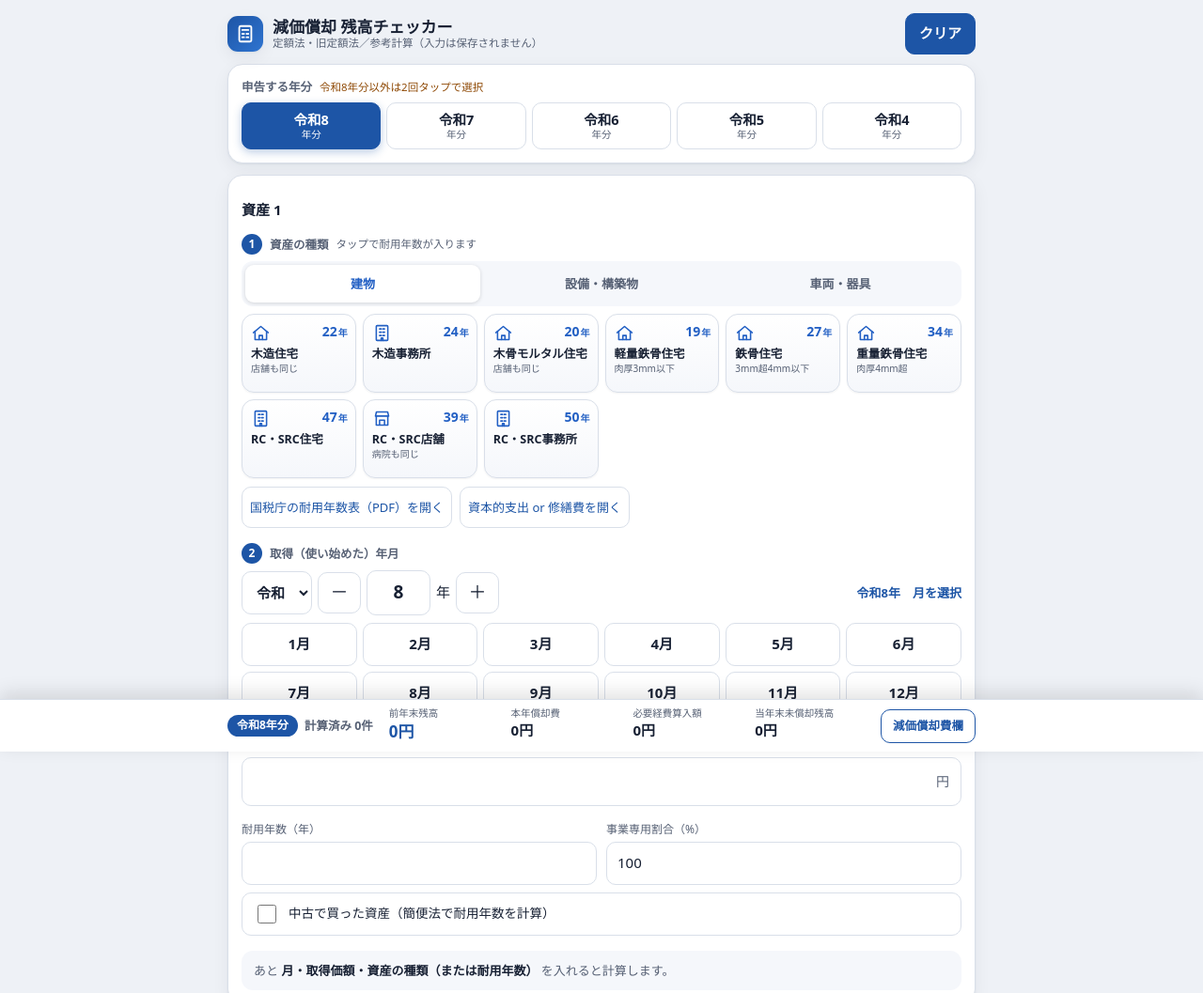
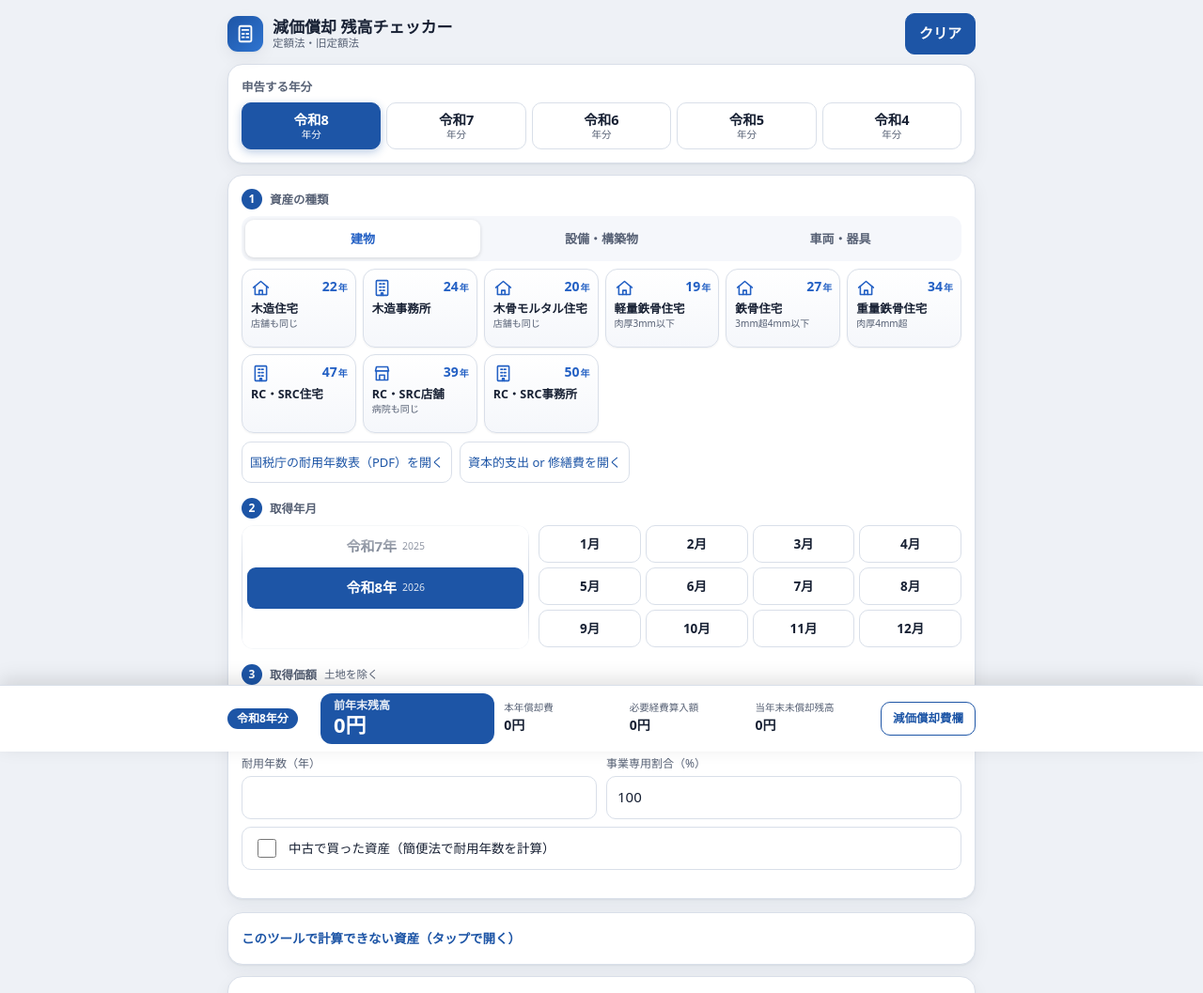
Before and after one commit to yosihiko918-ops/genka-checker, a plain HTML site: page index.html in a window 1280 px wide. Shown: the top 1057 px of the page at 94% size. Drawn offline with Linux system fonts and the light colour scheme.

Commit message:
Update to corrected version: year wheel picker, single asset, revised summary bar
Co-Authored-By: Claude Opus 5.5 <noreply@anthropic.com>

```diff
--- a/index.html
+++ b/index.html
@@ -88,10 +88,23 @@ input[readonly]{background:var(--soft);color:var(--sub)}
 button.pdf{font-weight:normal}
 .pdf{display:inline-flex;align-items:center;gap:6px;margin-top:9px;min-height:44px;padding:8px 12px;border:1px solid var(--line);border-radius:10px;color:var(--accent);text-decoration:none;font-size:13px;background:var(--card)}
 
-.yr{display:flex;align-items:center;gap:6px}
-.yr select{width:auto;font-weight:bold}
-.yr .yy{width:68px;text-align:center;font-size:19px;font-weight:bold}
-.stp{width:46px;padding:0;font-size:19px}
+.ymrow{display:grid;grid-template-columns:minmax(128px,40%) 1fr;gap:10px;align-items:start}
+.wheel{position:relative;height:132px;overflow-y:auto;scroll-snap-type:y mandatory;overscroll-behavior:contain;border:1px solid var(--line);border-radius:12px;background:var(--card);scrollbar-width:none;-webkit-overflow-scrolling:touch;
+  -webkit-mask-image:linear-gradient(180deg,rgba(0,0,0,.25) 0,#000 32%,#000 68%,rgba(0,0,0,.25) 100%);mask-image:linear-gradient(180deg,rgba(0,0,0,.25) 0,#000 32%,#000 68%,rgba(0,0,0,.25) 100%)}
+.wheel::-webkit-scrollbar{display:none}
+.wheel:focus-visible{outline:3px solid var(--accent-2);outline-offset:2px}
+.wpad{height:44px}
+.wi{height:44px;scroll-snap-align:center;display:flex;align-items:center;justify-content:center;gap:6px;cursor:pointer;color:var(--sub);transition:color .15s,transform .15s}
+.wi b{font-size:15px;font-weight:bold}
+.wi b i{font-style:normal;font-size:9.5px;font-weight:normal;margin-left:3px}
+.wi small{font-size:10.5px}
+.wi.near{color:var(--on)}
+.wi.near small{opacity:.85}
+.wheel::before{content:"";position:sticky;display:block;top:44px;height:44px;margin-bottom:-44px;background:var(--accent);border-radius:9px;margin-left:5px;margin-right:5px;z-index:0;pointer-events:none}
+.wi{position:relative;z-index:1}
+.ymrow .months{display:grid;grid-template-columns:repeat(4,1fr);gap:5px;margin-top:0}
+.ymrow .months button{min-height:40px;padding:0;font-size:13.5px;white-space:nowrap}
+@media (max-width:359px){.ymrow{grid-template-columns:118px 1fr;gap:7px}.ymrow .months{gap:4px}.ymrow .months button{font-size:12px}.wi b{font-size:13.5px}.wi small{display:none}}
 .ymv{margin-left:auto;font-size:13px;font-weight:bold;color:var(--accent);text-align:right}
 .months{display:grid;grid-template-columns:repeat(6,1fr);gap:6px;margin-top:8px}
 .months button{padding:0;min-height:46px;font-weight:bold}
@@ -149,14 +162,16 @@ tr.cur td{background:var(--accent-bg);font-weight:bold}
 .by{background:var(--accent);color:var(--on);font-weight:bold;border-radius:20px;padding:2px 10px;font-size:12px;white-space:nowrap}
 .by.alt{background:var(--warn-line);color:#201204}
 .bw{color:var(--warn);font-weight:bold;white-space:nowrap}
-.bvs{grid-column:1/-1;display:grid;grid-template-columns:repeat(2,1fr);gap:4px 10px}
-@media (min-width:480px){.bvs{grid-template-columns:repeat(4,1fr);gap:6px}}
-.bv{display:flex;align-items:baseline;justify-content:space-between;gap:6px}
-@media (min-width:480px){.bv{display:block}}
+.bvs{grid-column:1/-1;display:grid;grid-template-columns:repeat(3,1fr);gap:5px 8px}
+@media (min-width:480px){.bvs{grid-template-columns:minmax(max-content,1.5fr) 1fr 1fr 1fr;gap:10px;align-items:center}}
+.bv{display:block}
 .bv span{display:block;font-size:10.5px;color:var(--sub);line-height:1.2}
 .bv{min-width:0}
-.bv b{font-size:15px;font-variant-numeric:tabular-nums;white-space:nowrap}
-.bv.m b{color:var(--accent);font-size:17px}
+.bv b{font-size:14px;font-variant-numeric:tabular-nums;white-space:nowrap}
+.bv.m{grid-column:1/-1;background:var(--accent);border-radius:12px;padding:7px 12px;display:flex;align-items:center;justify-content:space-between;gap:8px}
+.bv.m span{color:var(--on);font-size:12px;font-weight:bold;opacity:.9}
+.bv.m b{color:var(--on);font-size:24px;line-height:1.15}
+@media (min-width:480px){.bv.m{grid-column:auto;padding:6px 14px;display:block}.bv.m b{font-size:22px}}
 .copy{min-height:36px;padding:4px 12px;font-size:12.5px;font-weight:bold;color:var(--accent);border-color:var(--accent)}
 .copy.done{background:var(--ok);border-color:var(--ok);color:var(--on)}
 @media (min-width:640px){.bin{grid-template-columns:auto 1fr auto}.bvs{grid-column:auto;grid-row:1;grid-column:2}.copy{grid-column:3}}
@@ -215,14 +230,14 @@ tr.cur td{background:var(--accent-bg);font-weight:bold}
 #fNote{display:none;color:var(--warn);background:var(--warn-bg);border-radius:8px;padding:6px 10px;font-size:12.5px;margin-bottom:8px}
 
 
-@media (max-width:359px){.kv strong{font-size:13.5px}.bv b{font-size:14px}.bv.m b{font-size:15px}.rmain strong{font-size:26px}}
+@media (max-width:359px){.kv strong{font-size:13.5px}.bv b{font-size:12px}.bv span{font-size:9.5px}.bv.m b{font-size:21px}.rmain strong{font-size:26px}}
 </style>
 </head>
 <body>
 <div class="wrap">
   <div class="top">
     <div class="logo" aria-hidden="true"><svg viewBox="0 0 24 24"><rect x="5" y="3" width="14" height="18" rx="2"/><path d="M8.5 7.5h7M8.5 12h2M13.5 12h2M8.5 16h2M13.5 16h2"/></svg></div>
-    <h1>減価償却 残高チェッカー<small>定額法・旧定額法／参考計算（入力は保存されません）</small></h1>
+    <h1>減価償却 残高チェッカー<small>定額法・旧定額法</small></h1>
     <button id="clear" class="clear" type="button">クリア</button>
   </div>
   <div class="undo" id="undo" role="status"><span>クリアしました</span><button type="button" id="undoBtn">元に戻す</button></div>
@@ -235,7 +250,6 @@ tr.cur td{background:var(--accent-bg);font-weight:bold}
   </div>
 
   <div id="assets"></div>
-  <button id="add" class="add" type="button">＋ 資産を追加</button>
 
   <details class="card fold" style="margin-top:14px">
     <summary>このツールで計算できない資産（タップで開く）</summary>
@@ -255,7 +269,7 @@ tr.cur td{background:var(--accent-bg);font-weight:bold}
       <li>事業専用割合は「必要経費算入額」だけに反映し、未償却残高は償却費の全額で減らします。</li>
       <li>中古資産の簡便法：法定耐用年数を全部経過→法定×20%、一部経過→（法定−経過）＋経過×20%。1年未満切捨て、2年未満は2年。購入後の改良費が取得価額の50%を超える場合は使えません。</li>
       <li>耐用年数の目安：金属造（鉄骨）は骨格材の肉厚で判定します。車両は一般用の年数で、運送業用などは別です。太陽光発電設備の17年は売電用などの場合で、製造業の自家消費などは業種の設備の年数になります。</li>
-      <li>資本的支出（平成19年4月以後）は、別の資産として1件追加してください。</li>
+      <li>資本的支出（平成19年4月以後）は、本体とは別の資産として計算してください。</li>
       <li>取得価額が40万円未満の資産は、取得した年に少額の特例や一括償却を使っていないか確認してください（使っていれば残高はありません）。</li>
     </ul>
   </details>
@@ -339,7 +353,7 @@ tr.cur td{background:var(--accent-bg);font-weight:bold}
         </ol>
         <div class="fnote">各質問で「いいえ」なら、次の番号へ進みます。<br>（注）「前年末取得価額」とは、原則として前年12月31日に有する固定資産の最初の取得価額に、既にその固定資産につき支出された資本的支出の額を加算したものです。</div>
       </div>
-      <div class="snote">資本的支出になった部分は、別の資産として1件追加してください（平成19年4月以後の支出）。</div>
+      <div class="snote">資本的支出になった部分は、本体とは別の資産として計算します（平成19年4月以後の支出）。</div>
     </div>
   </div>
 </div>
@@ -349,7 +363,7 @@ tr.cur td{background:var(--accent-bg);font-weight:bold}
 const DEFAULT_TARGET = 2026;                       // 既定の申告年分（令和8年分）
 const YEAR_BTNS = [2026, 2025, 2024, 2023, 2022];  // 年分ボタン（左が既定）
 const ERAS = {reiwa:{n:'令和',base:2018,max:99}, heisei:{n:'平成',base:1988,max:31}, showa:{n:'昭和',base:1925,max:64}};
-const HINT0 = '令和8年分以外は2回タップで選択';
+const HINT0 = '';
 
 // ================= 償却率 =================
 // 定額法（H19.4.1以後取得）：別表第八 = 1/n の小数点以下3位未満切上げ（1000分率）
@@ -494,6 +508,17 @@ function bindDigits(el, opt){
 }
 function press(list, on){ list.forEach(x => { const f = x === on; x.classList.toggle('on', f); x.setAttribute('aria-pressed', f); }); }
 
+// ================= 年のホイール =================
+const DEFAULT_ACQ = 2026;                 // 取得年の初期表示（令和8年）
+const WHEEL_YEARS = []; for (let y = 1955; y <= 2026; y++) WHEEL_YEARS.push(y);   // 昭和30年〜令和8年
+const WH = 44;                            // 1行の高さ(px)
+function toWareki(y){ return y >= 2019 ? {era:'reiwa', yy:y - 2018} : y >= 1989 ? {era:'heisei', yy:y - 1988} : {era:'showa', yy:y - 1925}; }
+function wlabel(y){
+  if (y === 2019) return '令和元年<i>平成31</i>';
+  if (y === 1989) return '平成元年<i>昭和64</i>';
+  return wareki(y);
+}
+
 // ================= 年分ボタン =================
 let armTimer = null;
 function setTarget(y){
@@ -528,9 +553,9 @@ function addAsset(){
   const el = document.createElement('div');
   el.className = 'card asset';
   el.innerHTML = `
-    <div class="ahead"><b data-out="title">資産</b><button type="button" class="del" data-act="del">削除</button></div>
+    <b data-out="title" hidden></b><button type="button" data-act="del" hidden></button>
 
-    <div class="lab"><span class="step">1</span>資産の種類 <span class="hint" style="color:var(--sub)">タップで耐用年数が入ります</span></div>
+    <div class="lab"><span class="step">1</span>資産の種類</div>
     <div class="tabs" role="tablist">${PRESETS.map(([g], i) => `<button type="button" role="tab" data-tab="${i}" style="--g:var(--g${i})" class="${i ? '' : 'on'}" aria-selected="${!i}">${g}</button>`).join('')}</div>
     ${PRESETS.map(([g, items], i) => `<div class="pg ${i ? '' : 'on'}" data-pane="${i}" style="--g:var(--g${i})">${items.map(x => chipHTML(...x)).join('')}</div>`).join('')}
     <div class="links">
@@ -540,17 +565,14 @@ function addAsset(){
     <input type="hidden" data-k="name" value="">
 
     <div class="sec">
-      <div class="lab"><span class="step">2</span>取得（使い始めた）年月</div>
-      <div class="yr">
-        <select data-k="era" aria-label="元号"><option value="reiwa">令和</option><option value="heisei">平成</option><option value="showa">昭和</option></select>
-        <button type="button" class="stp" data-step="-1" aria-label="年を1つ戻す">－</button>
-        <input inputmode="numeric" data-k="yy" value="8" class="yy" aria-label="取得した年" autocomplete="off">
-        <span>年</span>
-        <button type="button" class="stp" data-step="1" aria-label="年を1つ進める">＋</button>
-        <span class="ymv" data-out="ym" aria-live="polite"></span>
+      <div class="lab"><span class="step">2</span>取得年月</div>
+      <div class="ymrow">
+        <div class="wheel" tabindex="0" role="listbox" aria-label="取得した年（上下にスワイプ）" data-wheel>
+          <div class="wpad"></div>${WHEEL_YEARS.map(y => `<div class="wi" role="option" data-wy="${y}"><b>${wlabel(y)}</b><small>${y}</small></div>`).join('')}<div class="wpad"></div>
+        </div>
+        <div class="months" role="group" aria-label="取得した月">${[1,2,3,4,5,6,7,8,9,10,11,12].map(m => `<button type="button" data-m="${m}" aria-pressed="false">${m}月</button>`).join('')}</div>
       </div>
-      <div class="fwarn" data-out="yywarn"></div>
-      <div class="months" role="group" aria-label="取得した月">${[1,2,3,4,5,6,7,8,9,10,11,12].map(m => `<button type="button" data-m="${m}" aria-pressed="false">${m}月</button>`).join('')}</div>
+      <input type="hidden" data-k="era" value="reiwa"><input type="hidden" data-k="yy" value="8"><span data-out="ym" hidden></span>
       <input type="hidden" data-k="mm" value="">
     </div>
 
@@ -579,7 +601,6 @@ function addAsset(){
   const g = k => el.querySelector(`[data-k=${k}]`);
 
   bindDigits(g('cost'), {max: 12, comma: true, warn: el.querySelector('[data-out=costwarn]')});
-  bindDigits(g('yy'), {max: 2, warn: el.querySelector('[data-out=yywarn]'), msg: '数字以外は取り除きました。年を確かめてください。'});
   ['life', 'legal', 'ey', 'em'].forEach(k => bindDigits(g(k), {max: 3}));
   el.addEventListener('input', recalc);
 
@@ -601,14 +622,31 @@ function addAsset(){
   // 年月
   const months = [...el.querySelectorAll('[data-m]')];
   months.forEach(b => b.addEventListener('click', () => { press(months, b); g('mm').value = b.dataset.m; recalc(); }));
-  el.querySelectorAll('[data-step]').forEach(b => b.addEventListener('click', () => {
-    const cur = int(g('yy').value), max = ERAS[g('era').value].max;
-    g('yy').value = isNaN(cur) ? 1 : Math.min(max, Math.max(1, cur + Number(b.dataset.step)));
+  // 年のホイール（上下スワイプで選択）
+  const wheel = el.querySelector('[data-wheel]'), items = [...wheel.querySelectorAll('.wi')];
+  let wTimer = null;
+  const setYear = (y, scroll) => {
+    const w = toWareki(y);
+    g('era').value = w.era; g('yy').value = w.yy;
+    items.forEach(it => { const f = Number(it.dataset.wy) === y; it.classList.toggle('on', f); it.classList.toggle('near', f); it.setAttribute('aria-selected', f); });
+    if (scroll) wheel.scrollTo({top: WHEEL_YEARS.indexOf(y) * WH, behavior: scroll === 'smooth' ? 'smooth' : 'auto'});
     recalc();
-  }));
-  // 元号を変えたら年と月を空に戻す（前の数字が残って年がずれるのを防ぐ）
-  g('era').addEventListener('change', () => { g('yy').value = ''; g('mm').value = ''; press(months, null); recalc(); g('yy').focus(); });
-  g('yy').addEventListener('focus', e => e.target.select());
+  };
+  wheel.addEventListener('scroll', () => {
+    const i = Math.max(0, Math.min(items.length - 1, Math.round(wheel.scrollTop / WH)));
+    items.forEach((it, k) => it.classList.toggle('near', k === i));
+    clearTimeout(wTimer);
+    wTimer = setTimeout(() => { const y = WHEEL_YEARS[i]; if (int(g('yy').value) !== toWareki(y).yy || g('era').value !== toWareki(y).era) setYear(y); }, 90);
+  }, {passive: true});
+  items.forEach(it => it.addEventListener('click', () => setYear(Number(it.dataset.wy), 'smooth')));
+  wheel.addEventListener('keydown', e => {
+    const cur = WHEEL_YEARS.indexOf(ERAS[g('era').value].base + int(g('yy').value));
+    const d = e.key === 'ArrowUp' ? -1 : e.key === 'ArrowDown' ? 1 : 0;
+    if (!d) return; e.preventDefault();
+    setYear(WHEEL_YEARS[Math.max(0, Math.min(WHEEL_YEARS.length - 1, cur + d))], 'smooth');
+  });
+  el._syncWheel = () => { const y = ERAS[g('era').value].base + int(g('yy').value); wheel.scrollTop = WHEEL_YEARS.indexOf(y) * WH; };
+  requestAnimationFrame(() => setYear(DEFAULT_ACQ, true));
 
   // 中古
   g('used').addEventListener('change', e => {
@@ -640,7 +678,6 @@ function recalc(){
     const out = el.querySelector('[data-out=res]');
     const label = '資産' + (i + 1);
     el.querySelector('[data-out=title]').textContent = '資産 ' + (i + 1);
-    el.querySelector('[data-act=del]').style.visibility = cards.length > 1 || g('cost').value || g('mm').value ? 'visible' : 'hidden';
     const name = g('name').value.trim();
     const used = g('used').checked;
     const fail = msg => { out.innerHTML = `<div class="err">${msg}</div>`; pending++; lines.push(`${label}${name ? ' ' + name : ''}：未計算（${msg}）`); };
@@ -675,8 +712,7 @@ function recalc(){
     if (!(cost > 0)) need.push('取得価額');
     if (isNaN(life)) need.push(used ? '中古の法定耐用年数' : '資産の種類（または耐用年数）');
     if (need.length) {
-      out.innerHTML = `<div class="pend">あと <b>${need.join('・')}</b> を入れると計算します。</div>`;
-      if (touched) { pending++; lines.push(`${label}${name ? ' ' + name : ''}：未計算（入力不足）`); }
+      out.innerHTML = '';
       return;
     }
 
@@ -709,8 +745,8 @@ function recalc(){
     const basis = cur.kind === 'equal' ? `均等償却（年 ${yen(Math.ceil((s.floorBV - 1) / 5 - 1e-9))}）`
                 : s.old ? `${yen(Math.floor(cost * 9 / 10))}（取得価額×90%）` : `${yen(cost)}（取得価額）`;
     const warns = [];
-    if (isNew) warns.push('本年中に取得した資産です。前年末の残高はなく、償却費は使い始めた月からの月割りです。過去に取得した資産なら、取得した年を直してください。');
-    if (cost < 400000) warns.push('取得価額が40万円未満です。取得した年に全額経費（少額の特例）や一括償却にしていれば、残高はありません。');
+    if (isNew) warns.push('本年中の取得です。過去の取得なら年を直してください。');
+    if (cost < 400000) warns.push('40万円未満：少額特例・一括償却を使っていれば残高はありません。');
     if (cur.kind === 'none') warns.push('95%まで償却済みで、5年均等償却は平成20年分から始まります。');
 
     out.innerHTML = `
@@ -724,7 +760,6 @@ function recalc(){
           <div><span>本年末 未償却残高</span><strong>${yen(cur.end)}</strong></div>
         </div>
         ${warns.map(w => `<div class="rwarn">${w}</div>`).join('')}
-        <div class="tk"><span>取得価額 <b>${yen(cost)}</b></span><span>償却の基礎 <b>${basis}</b></span><span>償却率 <b>${rateTxt}</b></span><span>耐用年数 <b>${life}年</b>${usedNote ? '（' + usedNote + '）' : ''}</span><span>本年中の償却期間 <b>${cur.m}/12</b></span></div>
         <details class="hist"><summary>年ごとの推移を見る（${s.rows.length}年分）</summary><div class="tblwrap"><table>
           <tr><th>年分</th><th>備考</th><th>期首残高</th><th>償却費</th><th>期末残高</th></tr>
           ${s.rows.map(x => `<tr class="${x.y === target ? 'cur' : ''}"><td>${wareki(x.y)}</td><td>${x.note}</td><td>${x.begin.toLocaleString()}</td><td>${x.dep.toLocaleString()}</td><td>${x.end.toLocaleString()}</td></tr>`).join('')}
@@ -743,7 +778,7 @@ function recalc(){
 
   $('#bYear').textContent = wareki(target) + '分';
   $('#bYear').classList.toggle('alt', target !== DEFAULT_TARGET);
-  $('#bCount').textContent = `計算済み ${ok}件`;
+  $('#bCount').textContent = '';
   $('#bWarn').textContent = pending ? `⚠ 未計算 ${pending}件` : '';
   $('#bar').classList.toggle('warn', pending > 0);
   $('#bPrev').textContent = yen(tPrev); $('#bDep').textContent = yen(tDep); $('#bExp').textContent = yen(tExp); $('#bEnd').textContent = yen(tEnd);
@@ -796,11 +831,11 @@ $('#clear').addEventListener('click', () => {
 $('#undoBtn').addEventListener('click', () => {
   if (!undoState) return;
   $('#assets').replaceChildren(...undoState.nodes);
+  document.querySelectorAll('#assets .asset').forEach(c => c._syncWheel && c._syncWheel());
   setTarget(undoState.target);
   undoState = null; clearTimeout(undoTimer); $('#undo').classList.remove('on');
 });
 
-$('#add').addEventListener('click', () => { const el = addAsset(); el.scrollIntoView({behavior: 'smooth', block: 'start'}); });
 $('#target').value = DEFAULT_TARGET;
 addAsset();
 setTarget(DEFAULT_TARGET);
```
